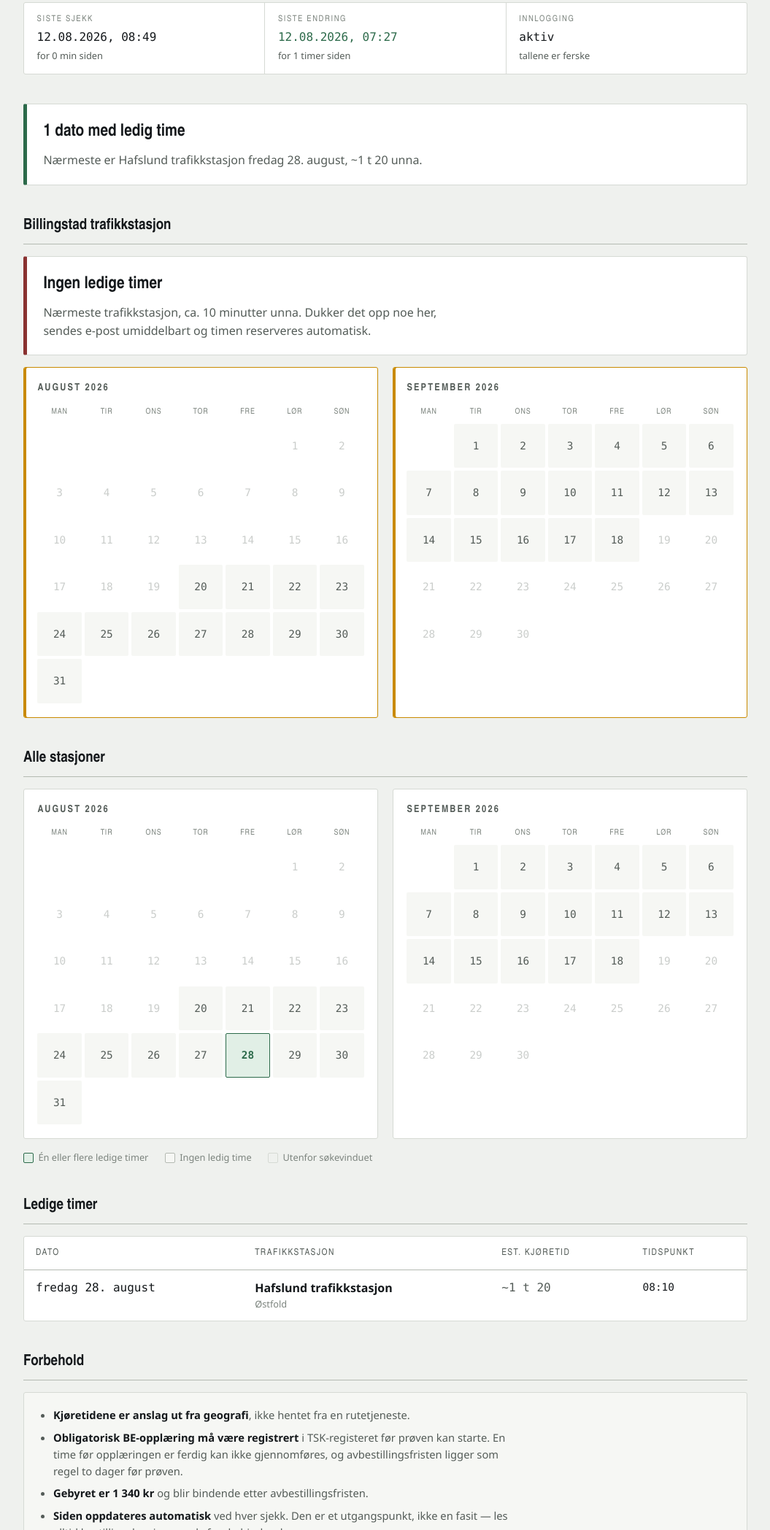
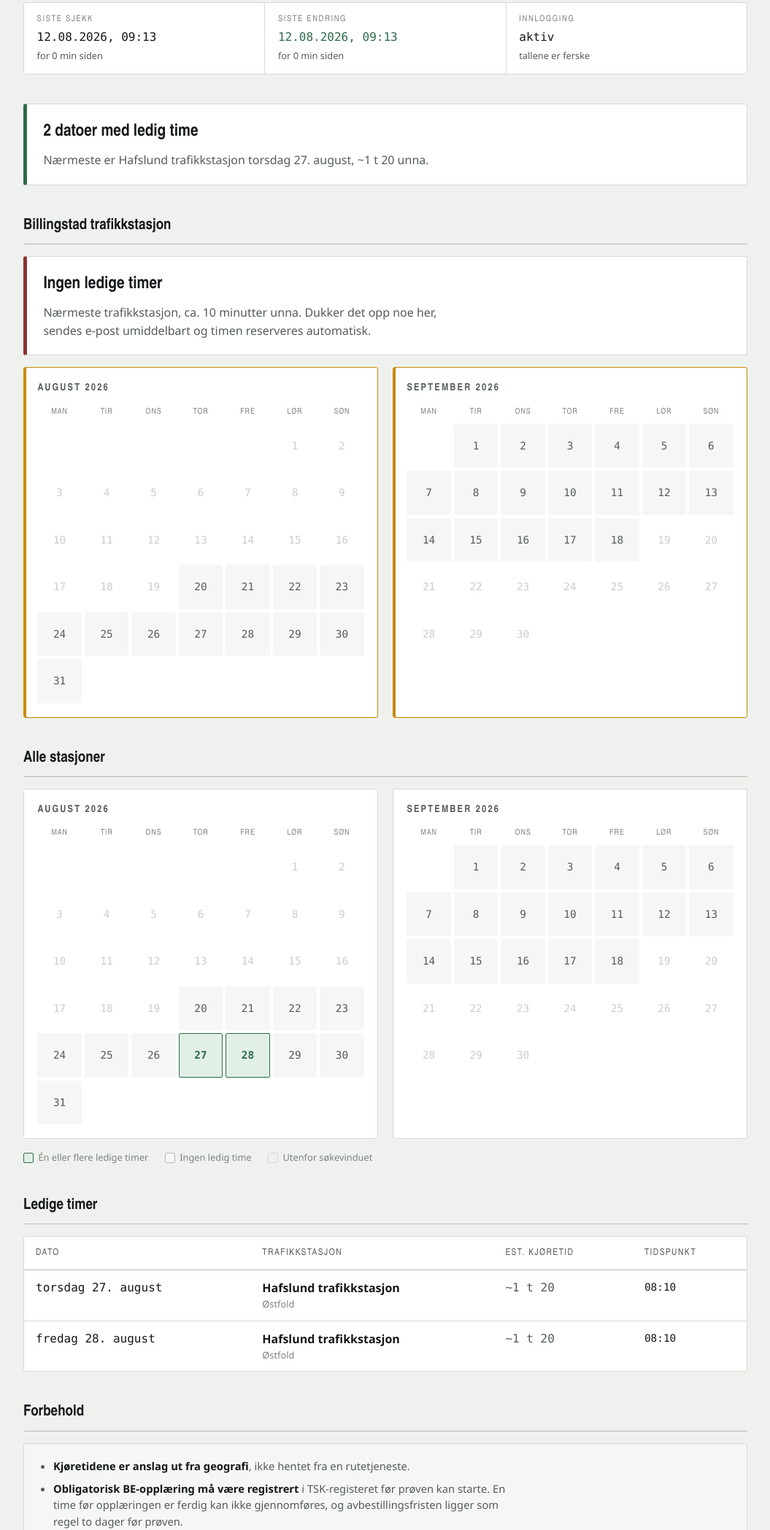
Before and after one commit to Ibiza4Fun/Ibiza4Fun.github.io, a website: page flater/driving-test-slots-be.html in a window 1280 px wide. Shown: the part 243-2340 px from the top of the page at 73% size, without its empty margins (112-1167 px from the left). Drawn offline with Linux system fonts and the light colour scheme.

Commit message:
chore: refresh BE driving test slot report

```diff
--- a/flater/driving-test-slots-be.html
+++ b/flater/driving-test-slots-be.html
@@ -401,13 +401,13 @@ a:focus-visible { outline: 2px solid var(--accent); outline-offset: 2px; }
   <div class="stamps">
     <div class="stamp">
       <span class="stamp-label">Siste sjekk</span>
-      <span class="stamp-value">12.08.2026, 08:49</span>
+      <span class="stamp-value">12.08.2026, 09:13</span>
       <span class="stamp-extra">for 0 min siden</span>
     </div>
     <div class="stamp changed">
       <span class="stamp-label">Siste endring</span>
-      <span class="stamp-value">12.08.2026, 07:27</span>
-      <span class="stamp-extra">for 1 timer siden</span>
+      <span class="stamp-value">12.08.2026, 09:13</span>
+      <span class="stamp-extra">for 0 min siden</span>
     </div>
     <div class="stamp">
       <span class="stamp-label">Innlogging</span>
@@ -417,8 +417,8 @@ a:focus-visible { outline: 2px solid var(--accent); outline-offset: 2px; }
   </div>
 
   <div class="verdict ok">
-    <h2>1 dato med ledig time</h2>
-    <p>Nærmeste er Hafslund trafikkstasjon fredag 28. august, ~1 t 20 unna.</p>
+    <h2>2 datoer med ledig time</h2>
+    <p>Nærmeste er Hafslund trafikkstasjon torsdag 27. august, ~1 t 20 unna.</p>
   </div>
 
   <section>
@@ -566,7 +566,7 @@ a:focus-visible { outline: 2px solid var(--accent); outline-offset: 2px; }
           <div class="cell">24</div>
           <div class="cell">25</div>
           <div class="cell">26</div>
-          <div class="cell">27</div>
+          <div class="cell hit" title="Hafslund trafikkstasjon: 08:10">27</div>
           <div class="cell hit" title="Hafslund trafikkstasjon: 08:10">28</div>
           <div class="cell">29</div>
           <div class="cell">30</div>
@@ -633,6 +633,12 @@ a:focus-visible { outline: 2px solid var(--accent); outline-offset: 2px; }
         </thead>
         <tbody>
           <tr>
+            <td class="datecell">torsdag 27. august</td>
+            <td class="station">Hafslund trafikkstasjon<small>Østfold</small></td>
+            <td class="drive">~1 t 20</td>
+            <td class="slot">08:10</td>
+          </tr>
+          <tr>
             <td class="datecell">fredag 28. august</td>
             <td class="station">Hafslund trafikkstasjon<small>Østfold</small></td>
             <td class="drive">~1 t 20</td>
```
